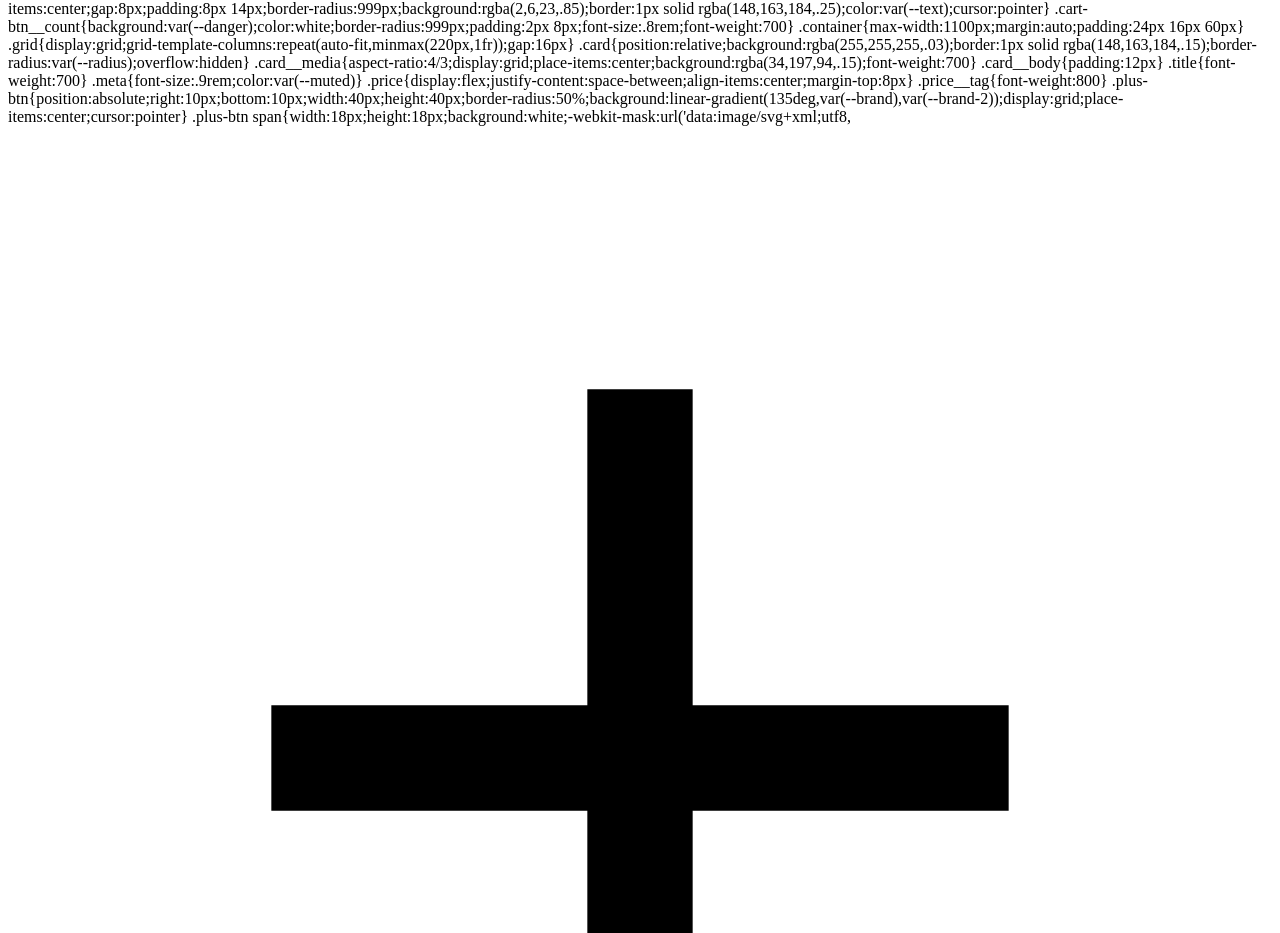
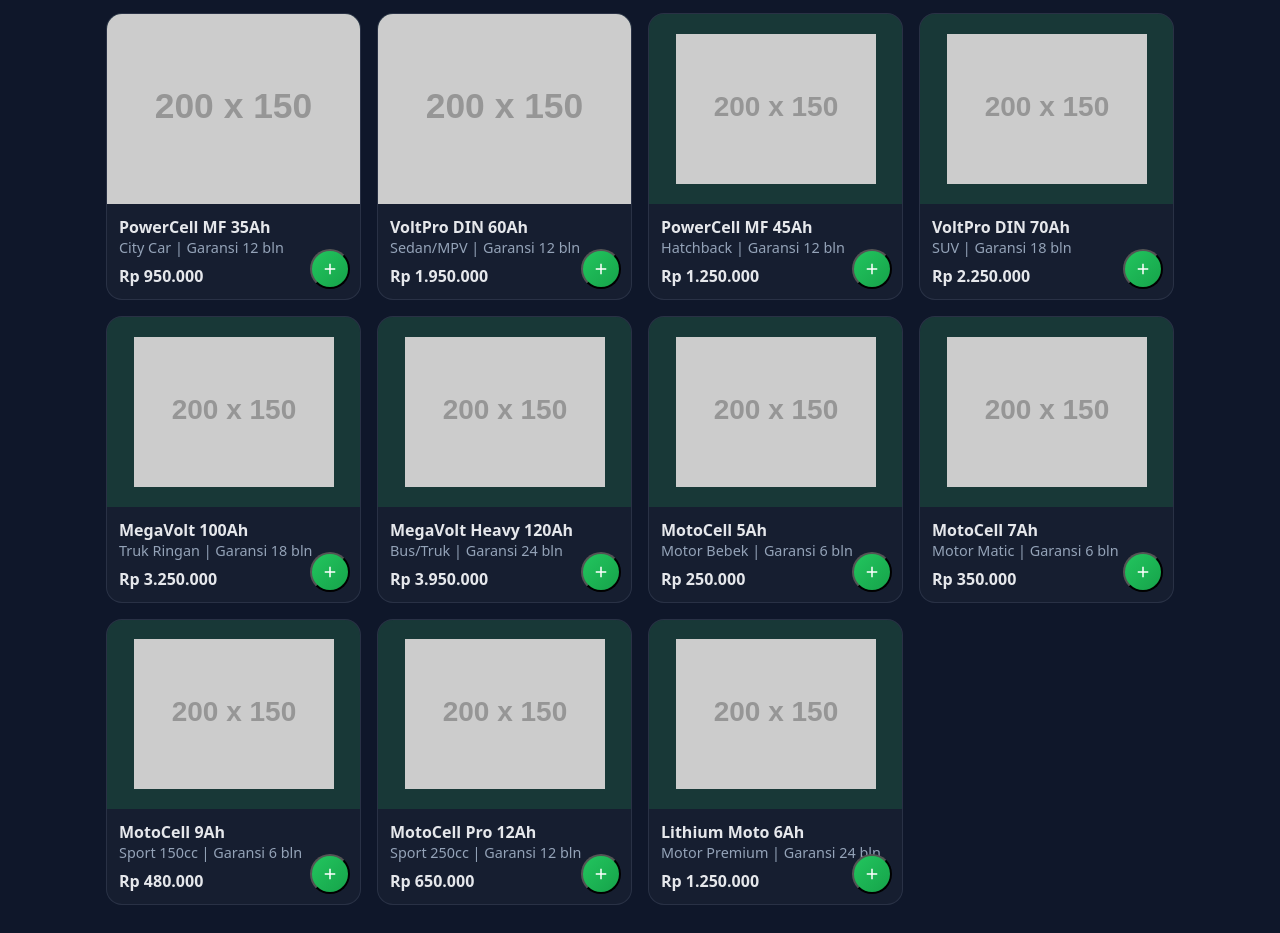
Before and after one commit to ravi24362/SPESIALIS_AKI_354, a plain HTML site: page index.html in a window 1280 px wide. Shown: the part 80-1013 px from the top of the page. Drawn offline with Linux system fonts and the light colour scheme; placeholder pictures from the web are drawn by us.

Commit message:
index.html

```diff
--- a/index.html
+++ b/index.html
@@ -18,21 +18,6 @@
       --radius: 16px;
       --radius-lg: 24px;
     }
-    <style>
-  .grid{
-    display:grid;
-    grid-template-columns:repeat(auto-fit,minmax(220px,1fr));
-    gap:16px;
-  }
-
-  /* Tambahan untuk HP */
-  @media (max-width: 600px){
-    .grid{
-      grid-template-columns: repeat(2, 1fr); /* jadi 2 produk */
-      gap:12px;
-    }
-  }
-</style>
 
     *{box-sizing:border-box} body{margin:0;font-family:system-ui;background:#0f172a;color:var(--text)}
     .header{position:sticky;top:0;z-index:50;background:rgba(2,6,23,.65);backdrop-filter:blur(8px)}
@@ -92,6 +77,7 @@
 
   <main class="container">
     <section class="grid">
+      <!-- Produk 1 -->
       <article class="card">
         <div class="card__media"><img src="https://via.placeholder.com/200x150?text=Aki+35Ah" alt="Aki MF 35Ah" style="width:100%;height:100%;object-fit:cover;"></div>
         <div class="card__body">
@@ -99,11 +85,9 @@
           <div class="meta">City Car | Garansi 12 bln</div>
           <div class="price"><span class="price__tag" data-price="950000">Rp 950.000</span></div>
         </div>
-        <button class="plus-btn"
-                data-name="PowerCell MF 35Ah"
-                data-price="950000"
-                data-img="https://via.placeholder.com/200x150?text=Aki+35Ah"><span></span></button>
+        <button class="plus-btn" data-name="PowerCell MF 35Ah" data-price="950000" data-img="https://via.placeholder.com/200x150?text=Aki+35Ah"><span></span></button>
       </article>
+      <!-- Produk 2 -->
       <article class="card">
         <div class="card__media"><img src="https://via.placeholder.com/200x150?text=Aki+60Ah" alt="Aki DIN 60Ah" style="width:100%;height:100%;object-fit:cover;"></div>
         <div class="card__body">
@@ -111,10 +95,98 @@
           <div class="meta">Sedan/MPV | Garansi 12 bln</div>
           <div class="price"><span class="price__tag" data-price="1950000">Rp 1.950.000</span></div>
         </div>
-        <button class="plus-btn"
-                data-name="VoltPro DIN 60Ah"
-                data-price="1950000"
-                data-img="https://via.placeholder.com/200x150?text=Aki+60Ah"><span></span></button>
+        <button class="plus-btn" data-name="VoltPro DIN 60Ah" data-price="1950000" data-img="https://via.placeholder.com/200x150?text=Aki+60Ah"><span></span></button>
+      </article>
+
+      <!-- Produk tambahan -->
+      <article class="card">
+        <div class="card__media"><img src="https://via.placeholder.com/200x150?text=Aki+45Ah" alt="Aki 45Ah"></div>
+        <div class="card__body">
+          <div class="title">PowerCell MF 45Ah</div>
+          <div class="meta">Hatchback | Garansi 12 bln</div>
+          <div class="price"><span class="price__tag" data-price="1250000">Rp 1.250.000</span></div>
+        </div>
+        <button class="plus-btn" data-name="PowerCell MF 45Ah" data-price="1250000" data-img="https://via.placeholder.com/200x150?text=Aki+45Ah"><span></span></button>
+      </article>
+
+      <article class="card">
+        <div class="card__media"><img src="https://via.placeholder.com/200x150?text=Aki+70Ah" alt="Aki 70Ah"></div>
+        <div class="card__body">
+          <div class="title">VoltPro DIN 70Ah</div>
+          <div class="meta">SUV | Garansi 18 bln</div>
+          <div class="price"><span class="price__tag" data-price="2250000">Rp 2.250.000</span></div>
+        </div>
+        <button class="plus-btn" data-name="VoltPro DIN 70Ah" data-price="2250000" data-img="https://via.placeholder.com/200x150?text=Aki+70Ah"><span></span></button>
+      </article>
+
+      <article class="card">
+        <div class="card__media"><img src="https://via.placeholder.com/200x150?text=Aki+100Ah" alt="Aki 100Ah"></div>
+        <div class="card__body">
+          <div class="title">MegaVolt 100Ah</div>
+          <div class="meta">Truk Ringan | Garansi 18 bln</div>
+          <div class="price"><span class="price__tag" data-price="3250000">Rp 3.250.000</span></div>
+        </div>
+        <button class="plus-btn" data-name="MegaVolt 100Ah" data-price="3250000" data-img="https://via.placeholder.com/200x150?text=Aki+100Ah"><span></span></button>
+      </article>
+
+      <article class="card">
+        <div class="card__media"><img src="https://via.placeholder.com/200x150?text=Aki+120Ah" alt="Aki 120Ah"></div>
+        <div class="card__body">
+          <div class="title">MegaVolt Heavy 120Ah</div>
+          <div class="meta">Bus/Truk | Garansi 24 bln</div>
+          <div class="price"><span class="price__tag" data-price="3950000">Rp 3.950.000</span></div>
+        </div>
+        <button class="plus-btn" data-name="MegaVolt Heavy 120Ah" data-price="3950000" data-img="https://via.placeholder.com/200x150?text=Aki+120Ah"><span></span></button>
+      </article>
+
+      <article class="card">
+        <div class="card__media"><img src="https://via.placeholder.com/200x150?text=Aki+Motor+5Ah" alt="Aki Motor 5Ah"></div>
+        <div class="card__body">
+          <div class="title">MotoCell 5Ah</div>
+          <div class="meta">Motor Bebek | Garansi 6 bln</div>
+          <div class="price"><span class="price__tag" data-price="250000">Rp 250.000</span></div>
+        </div>
+        <button class="plus-btn" data-name="MotoCell 5Ah" data-price="250000" data-img="https://via.placeholder.com/200x150?text=Aki+Motor+5Ah"><span></span></button>
+      </article>
+
+      <article class="card">
+        <div class="card__media"><img src="https://via.placeholder.com/200x150?text=Aki+Motor+7Ah" alt="Aki Motor 7Ah"></div>
+        <div class="card__body">
+          <div class="title">MotoCell 7Ah</div>
+          <div class="meta">Motor Matic | Garansi 6 bln</div>
+          <div class="price"><span class="price__tag" data-price="350000">Rp 350.000</span></div>
+        </div>
+        <button class="plus-btn" data-name="MotoCell 7Ah" data-price="350000" data-img="https://via.placeholder.com/200x150?text=Aki+Motor+7Ah"><span></span></button>
+      </article>
+
+      <article class="card">
+        <div class="card__media"><img src="https://via.placeholder.com/200x150?text=Aki+Motor+9Ah" alt="Aki Motor 9Ah"></div>
+        <div class="card__body">
+          <div class="title">MotoCell 9Ah</div>
+          <div class="meta">Sport 150cc | Garansi 6 bln</div>
+          <div class="price"><span class="price__tag" data-price="480000">Rp 480.000</span></div>
+        </div>
+        <button class="plus-btn" data-name="MotoCell 9Ah" data-price="480000" data-img="https://via.placeholder.com/200x150?text=Aki+Motor+9Ah"><span></span></button>
+      </article>
+
+      <article class="card">
+        <div class="card__media"><img src="https://via.placeholder.com/200x150?text=Aki+Motor+12Ah" alt="Aki Motor 12Ah"></div>
+        <div class="card__body">
+          <div class="title">MotoCell Pro 12Ah</div>
+          <div class="meta">Sport 250cc | Garansi 12 bln</div>
+          <div class="price"><span class="price__tag" data-price="650000">Rp 650.000</span></div>
+        </div>
+        <button class="plus-btn" data-name="MotoCell Pro 12Ah" data-price="650000" data-img="https://via.placeholder.com/200x150?text=Aki+Motor+12Ah"><span></span></button>
+      </article>
+
+      <article class="card">
+        <div class="card__media"><img src="https://via.placeholder.com/200x150?text=Aki+Motor+Lithium" alt="Aki Motor Lithium"></div>
+        <div class="card__body">
+          <div class="title">Lithium Moto 6Ah</div>
+          <div class="meta">Motor Premium | Garansi 24 bln</div>
+          <div class="price"><span class="price__tag" data-price="1250000">Rp 1.250.000</span></div>
+        </div>
+        <button class="plus-btn" data-name="Lithium Moto 6Ah" data-price="1250000" data-img="https://via.placeholder.com/200x150?text=Aki+Motor+Lithium"><span></span></button>
       </article>
     </section>
   </main>
@@ -171,16 +243,4 @@
         const name=btn.dataset.name;
         const price=Number(btn.dataset.price);
         const img=btn.dataset.img;
-        const exist=cart.find(i=>i.name===name);
-        if(exist){exist.qty++} else{cart.push({name,price,qty:1,img})}
-        count++; cartCountEl.textContent=count;
-        updateCartView();
-      })
-    });
-
-    cartBtn.addEventListener('click',()=>{cartModal.classList.add('active')});
-    closeModal.addEventListener('click',()=>{cartModal.classList.remove('active')});
-    window.addEventListener('click',(e)=>{if(e.target===cartModal)cartModal.classList.remove('active')});
-  </script>
-</body>
-</html>
+        const exist=cart.find(i=>i
```
